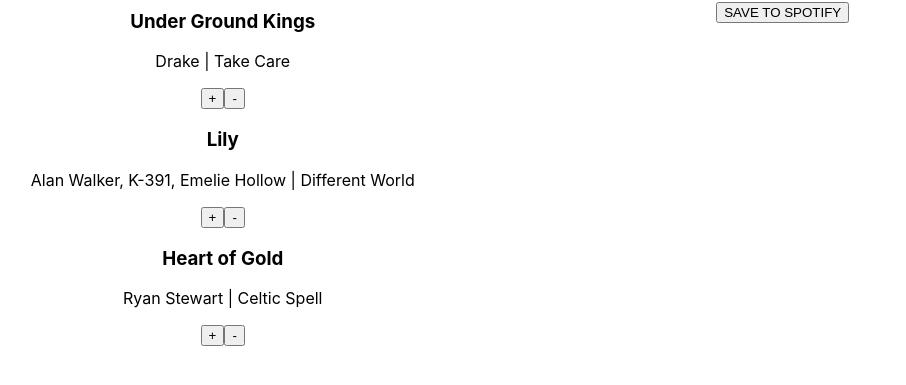
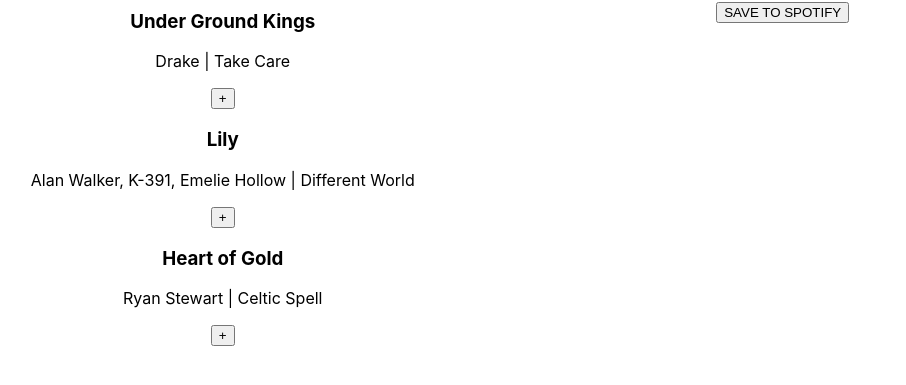
Before and after one commit to hadi-mollataheri/jammming, a React (Create React App) app: page / in a window 1280 px wide. Shown: the part 285-670 px from the top of the page, without its empty margins (187-1093 px from the left). Built offline with nearby package versions, Linux system fonts and the light colour scheme.

Commit message:
Create the logic for rendering + and - button accourdingly with isRemovable prop

```diff
--- a/src/components/App/App.js
+++ b/src/components/App/App.js
@@ -92,11 +92,12 @@
         <SearchBar />
 
         <section className="main-content">
-          <SearchResults fetchedTracks={fetchedTracksState} onAdd={addTrack} />
+          <SearchResults fetchedTracks={fetchedTracksState} onAdd={addTrack} isRemovable={false} />
 
           <Playlist
             playlistName={playlistName}
             playlistTracks={playlistTracks}
+            isRemovable={true}
             onRemove={removeTrack}
             onNameChange={updatePlaylistName}
             updatePlaylistTracks={setPlaylistTracks}
--- a/src/components/Playlist/Playlist.js
+++ b/src/components/Playlist/Playlist.js
@@ -20,7 +20,11 @@
           value={props.playlistName}
         />
         <hr />
-        <Tracklist tracks={props.playlistTracks} onRemove={props.onRemove} />
+        <Tracklist
+          tracks={props.playlistTracks}
+          isRemovable={props.isRemovable}
+          onRemove={props.onRemove}
+        />
         <button type="submit">SAVE TO SPOTIFY</button>
       </form>
     </div>
--- a/src/components/SearchResults/SearchResults.js
+++ b/src/components/SearchResults/SearchResults.js
@@ -2,14 +2,14 @@
 import Tracklist from "../Tracklist/Tracklist.js";
 
 function SearchResults(props) {
-
-
-
-
   return (
     <div className="search-results">
       <h2>Results</h2>
-      <Tracklist tracks={props.fetchedTracks} onAdd={props.onAdd}/>
+      <Tracklist
+        tracks={props.fetchedTracks}
+        onAdd={props.onAdd}
+        isRemovable={props.isRemovable}
+      />
     </div>
   );
 }
--- a/src/components/Track/Track.js
+++ b/src/components/Track/Track.js
@@ -1,20 +1,26 @@
 import React from "react";
 
 function Track(props) {
+  // onAdd is a function that needs to be called with a track
   const addTrackHandler = (e) => {
     props.onAdd(props.track);
   };
+
   const removeTrackHandler = (e) => {
     props.onRemove(props.track);
   };
+  // For readability I create the <button>s inside a function and I'll -
+  // render that function inside the render section(return statement)
+  // props.isRemovable is a new prop that you should pass to the Track component.
+  // This prop should be true for tracks in the playlist and false for tracks in the search results.
   const renderActions = () => {
-    return (
-      <div>
-        <button onClick={addTrackHandler}>+</button>
-        <button onClick={removeTrackHandler}>-</button>
-      </div>
-    );
+    if (props.isRemovable) {
+      return <button onClick={removeTrackHandler}>-</button>;
+    } else {
+      return <button onClick={addTrackHandler}>+</button>;
+    }
   };
+
   return (
     <div className="track">
       <div className="track-info">
@@ -27,4 +33,5 @@
     </div>
   );
 }
+
 export default Track;
--- a/src/components/Tracklist/Tracklist.js
+++ b/src/components/Tracklist/Tracklist.js
@@ -10,6 +10,7 @@
             track={track}
             key={track.id}
             onAdd={props.onAdd}
+            isRemovable={props.isRemovable}
             onRemove={props.onRemove}
           />
         );
```
